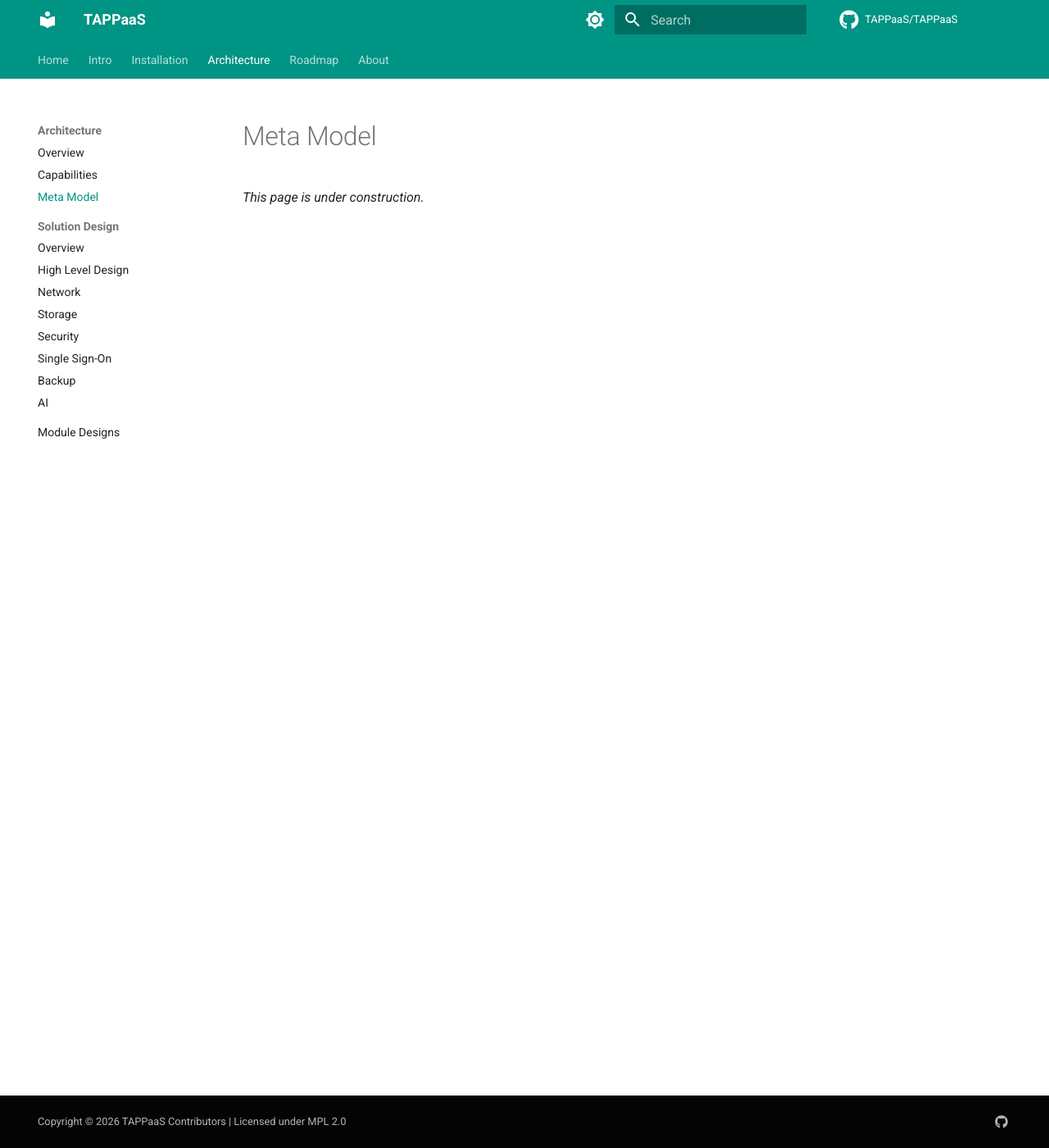
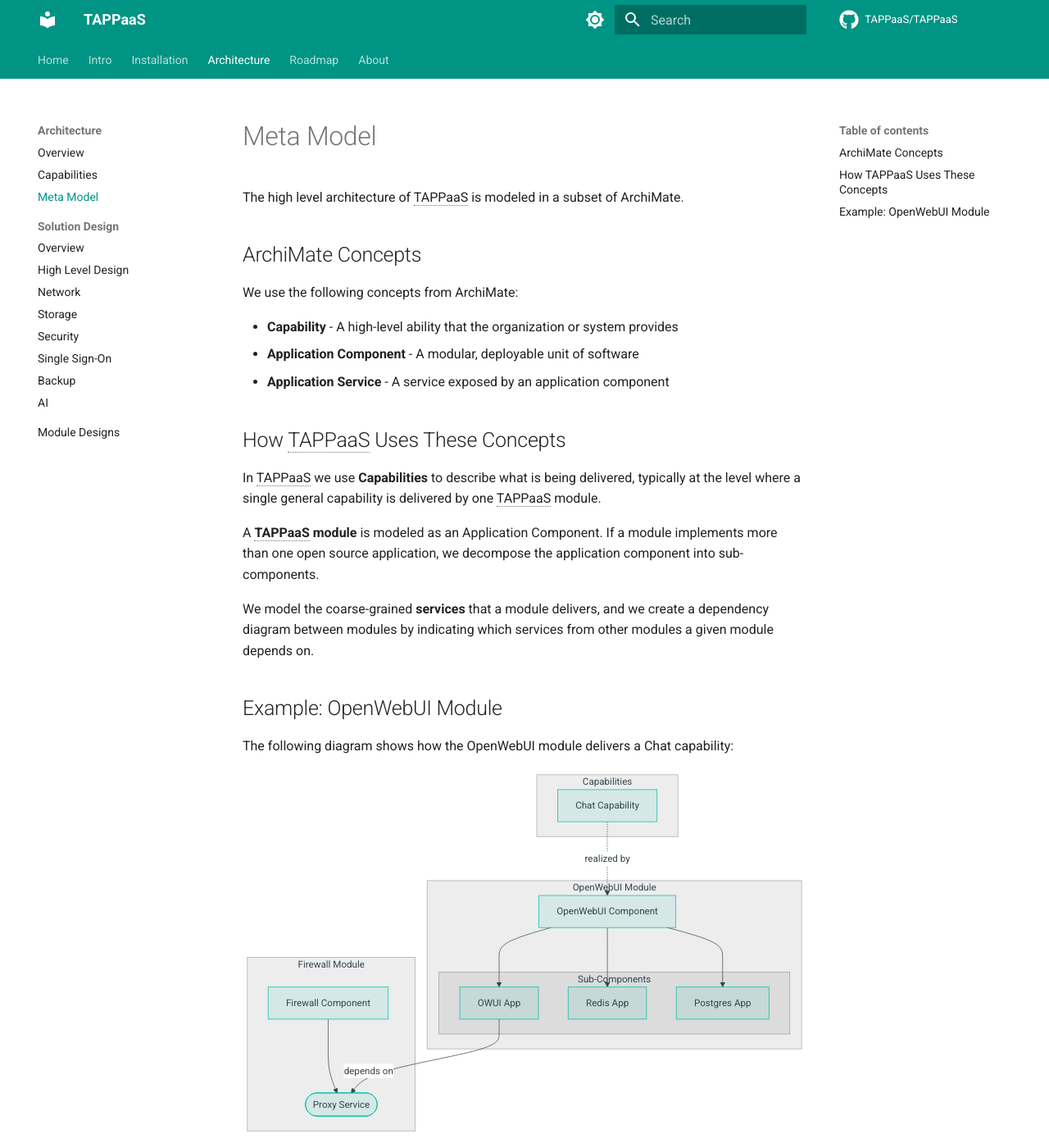
Before and after one commit to TAPPaaS/Documentation, an MkDocs documentation site: the page built from docs/docs/meta-model.md, in a window 1280 px wide and 1400 px high. Shown: the whole window at 82% size. Built offline with MkDocs 1.6.1 and Material for MkDocs 9.7.7, drawn with Linux system fonts in a browser that asks for light colours; comment, search, counter and statistics services are not loaded; some of the changed text lies outside the part shown.

Commit message:
Add Meta Model content with ArchiMate concepts and example diagram

````diff
--- a/docs/docs/meta-model.md
+++ b/docs/docs/meta-model.md
@@ -5,4 +5,58 @@
 
 # Meta Model
 
-*This page is under construction.*
+The high level architecture of TAPPaaS is modeled in a subset of ArchiMate.
+
+## ArchiMate Concepts
+
+We use the following concepts from ArchiMate:
+
+- **Capability** - A high-level ability that the organization or system provides
+- **Application Component** - A modular, deployable unit of software
+- **Application Service** - A service exposed by an application component
+
+## How TAPPaaS Uses These Concepts
+
+In TAPPaaS we use **Capabilities** to describe what is being delivered, typically at the level where a single general capability is delivered by one TAPPaaS module.
+
+A **TAPPaaS module** is modeled as an Application Component. If a module implements more than one open source application, we decompose the application component into sub-components.
+
+We model the coarse-grained **services** that a module delivers, and we create a dependency diagram between modules by indicating which services from other modules a given module depends on.
+
+## Example: OpenWebUI Module
+
+The following diagram shows how the OpenWebUI module delivers a Chat capability:
+
+```mermaid
+flowchart TB
+    subgraph Capabilities
+        Chat[Chat Capability]
+    end
+
+    subgraph OpenWebUI Module
+        OWUI[OpenWebUI Component]
+        subgraph Sub-Components
+            OWUIApp[OWUI App]
+            Redis[Redis App]
+            Postgres[Postgres App]
+        end
+        OWUI --> OWUIApp
+        OWUI --> Redis
+        OWUI --> Postgres
+    end
+
+    subgraph Firewall Module
+        FW[Firewall Component]
+        ProxyService([Proxy Service])
+        FW --> ProxyService
+    end
+
+    Chat -.->|realized by| OWUI
+    OWUIApp -->|depends on| ProxyService
+```
+
+In this example:
+
+- The **Chat Capability** is realized by the OpenWebUI module
+- **OpenWebUI** is decomposed into three sub-components: OWUI App, Redis, and Postgres
+- The **OWUI App** depends on the **Proxy Service** delivered by the Firewall module
````
